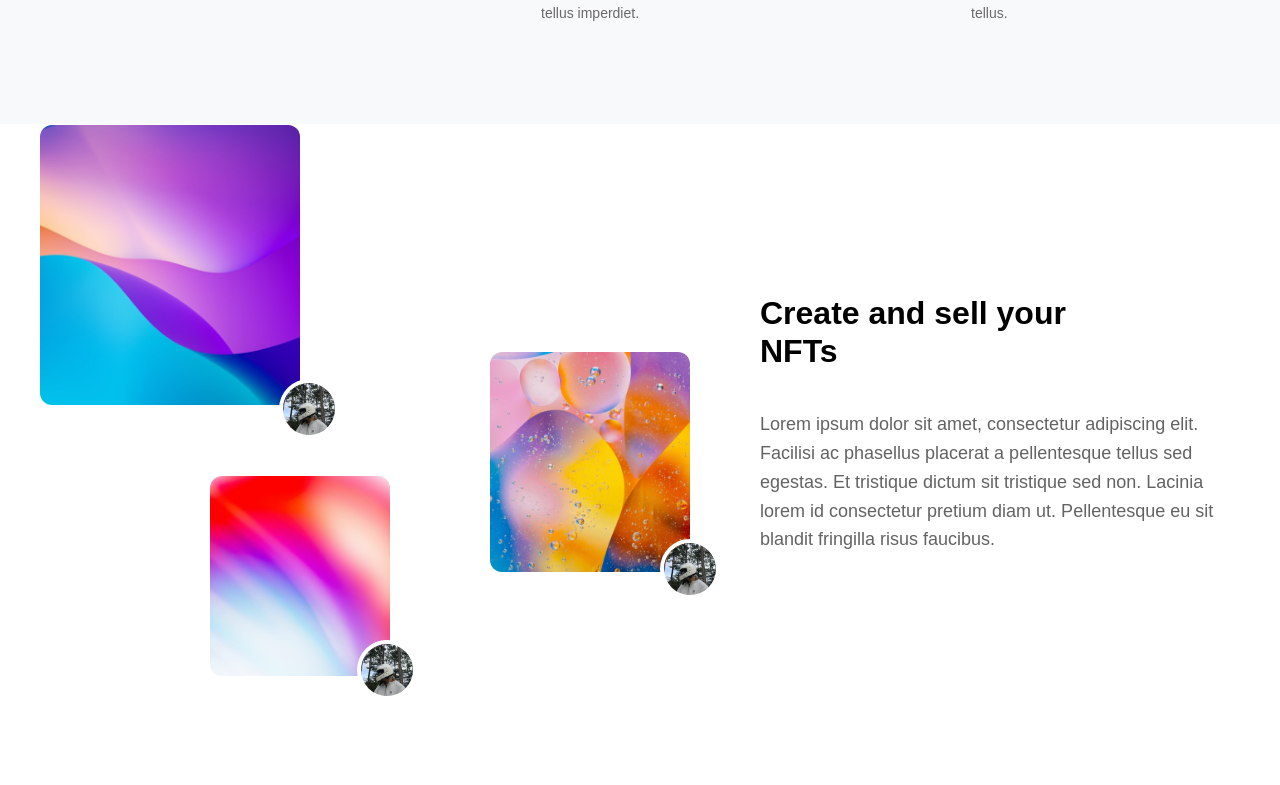
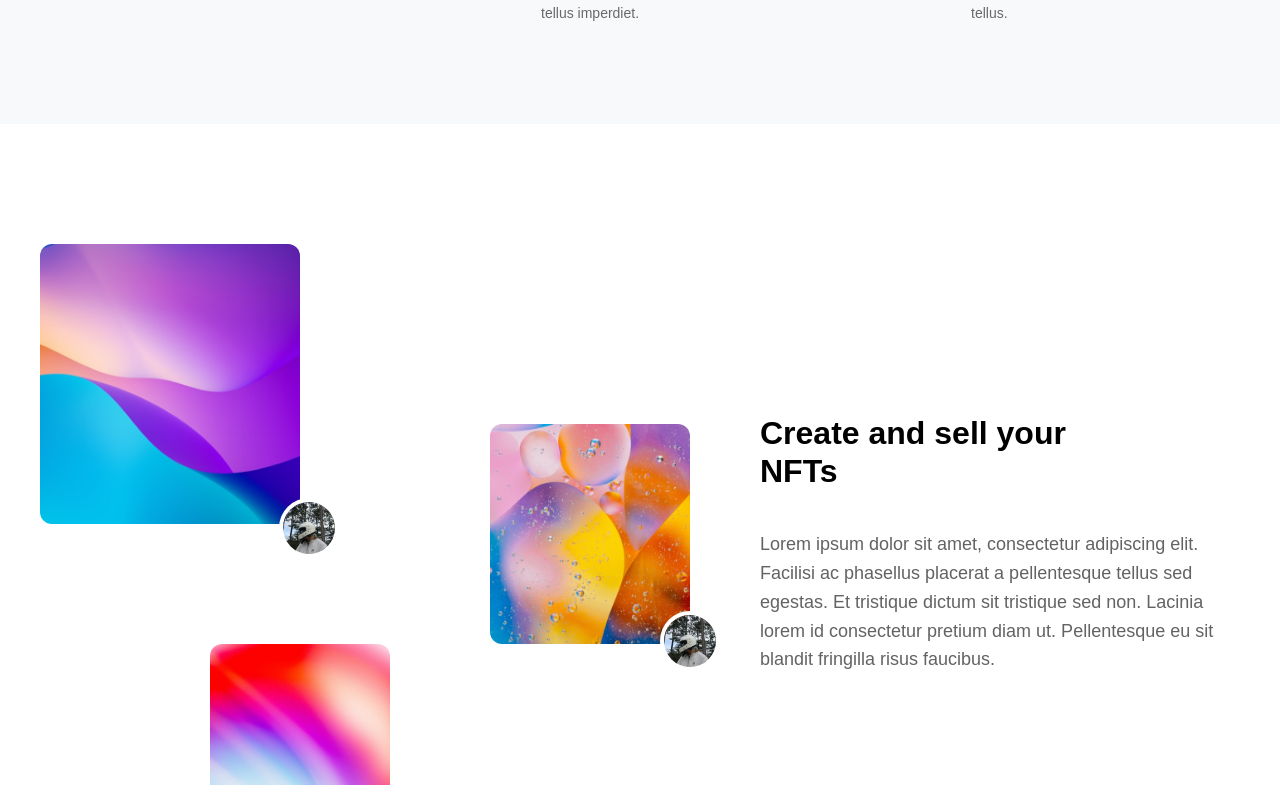
Before and after one commit to C2Tx420/APCers, a React (Vite) app: page / in a window 1280 px wide. Shown: the part 315-1100 px from the top of the page. Built offline with nearby package versions, Linux system fonts and the light colour scheme.

Commit message:
fix style

```diff
--- a/src/components/SignUpNFT/SignUpNFT.scss
+++ b/src/components/SignUpNFT/SignUpNFT.scss
@@ -1,7 +1,7 @@
 .signupNFT {
     display: flex;
     height: 600px;
-    padding: 120px 0;
+    margin: 120px 0;
     gap: 40px;
 
     &__left {
@@ -12,7 +12,7 @@
             position: absolute;
 
             &:nth-child(1) {
-                top: -33%;
+                top: 0;
                 left: 0;
                 width: 260px;
                 height: 280px;
@@ -27,7 +27,7 @@
             }
 
             &:nth-child(3) {
-                bottom: -20%;
+                bottom: 0;
                 left: 25%;
                 width: 180px;
                 height: 200px;
```
